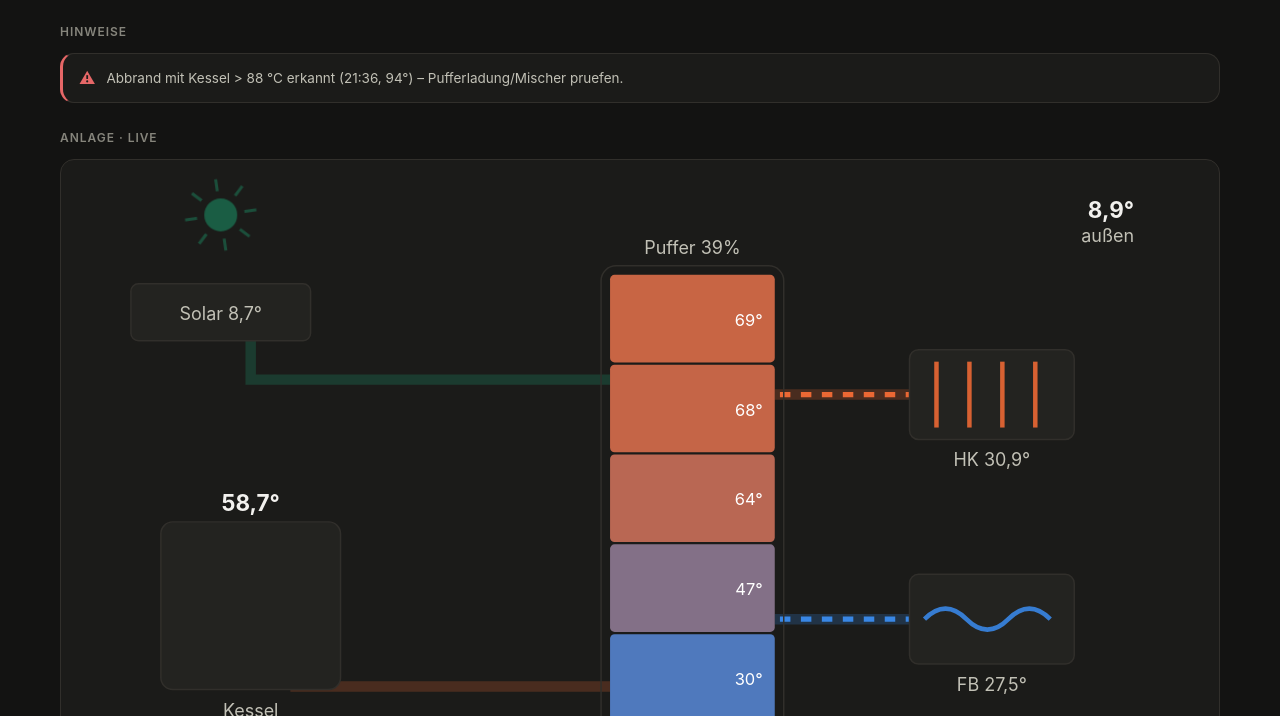
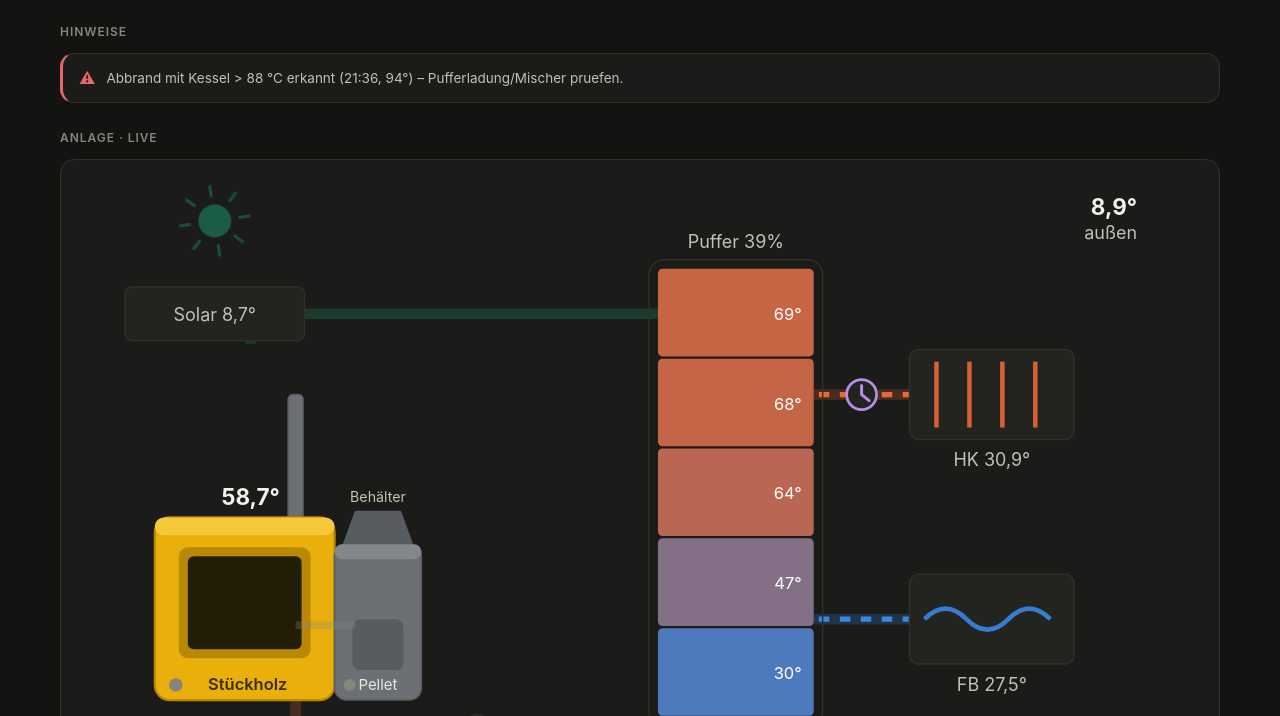
Before and after one commit to mknxb/heizung, a plain HTML site: page index.html in a window 1280 px wide. Shown: the part 84-800 px from the top of the page. Drawn offline with Linux system fonts and the light colour scheme.

Commit message:
Dashboard: ETA SH TWIN Schema (gelber Stückholzkessel + graues Pelletmodul, Förderschnecke, Kamin, Pumpe/Mischer, animiert & anklickbar)
Co-Authored-By: Claude Opus 4.8 <noreply@anthropic.com>
Claude-Session: https://claude.ai/code/session_01WqYnscH6jNsk57TqH9e2pC

```diff
--- a/index.html
+++ b/index.html
@@ -126,21 +126,49 @@ function schema(L){
  const solarOn=(L.solar_pumpe&&/ein|an|^1/i.test(''+L.solar_pumpe))||(L.kollektor!=null&&P[4]!=null&&L.kollektor>P[4]+4);
  const hkOn=(L.hk_vorlauf||0)>25,fbOn=(L.fb_vorlauf||0)>25;
  const pump=(L.kesselpumpe&&/ein|an|^1/i.test(''+L.kesselpumpe))||brennt;
- const bx=360,by=70,bw=110,bh=300,sb=bh/5;let bands='';
+ const YB='#e9b00c',YT='#f4c838',YD='#b98905',DK='#241d05',GB='#6c7074',GT='#82878c',GH='#575c60';
+ const bx=392,by=66,bw=104,bh=300,sb=bh/5;let bands='';
  for(let i=0;i<5;i++)bands+=`<rect x="${bx}" y="${by+i*sb}" width="${bw}" height="${sb-1.5}" rx="3" fill="${tcol(P[i])}" opacity="0.92"/><text x="${bx+bw-8}" y="${by+i*sb+sb/2+4}" text-anchor="end" style="fill:#fff;font-size:11px">${P[i]==null?'':Math.round(P[i])+'°'}</text>`;
  const flow=(d,color,on,rev)=>`<path d="${d}" fill="none" stroke="${color}" stroke-width="7" opacity="0.22"/>${on?`<path d="${d}" fill="none" stroke="${color}" stroke-width="3.5" class="flow"${rev?' style="animation-direction:reverse"':''}/>`:''}`;
- const flame=brennt?`<g class="flame"><path d="M120 338 q-15 -28 0 -50 q11 18 17 6 q11 22 -2 44 q-7 9 -15 0 Z" fill="var(--kessel)"/><path d="M120 336 q-8 -16 0 -30 q6 11 11 2 q6 13 -2 28 q-4 4 -9 0 Z" fill="var(--pellet)"/></g>`:'';
+ const pumpSym=(cx,cy,on,tt)=>`<g class="comp" data-tt="${tt}"><circle cx="${cx}" cy="${cy}" r="10" fill="var(--surface2)" stroke="${on?'var(--kessel)':'var(--border)'}" stroke-width="${on?1.8:1}"/><g transform="translate(${cx},${cy})" class="${on?'pumpon':''}"><line x1="-6" y1="0" x2="6" y2="0" stroke="${on?'var(--kessel)':'var(--t3)'}" stroke-width="2"/><line x1="0" y1="-6" x2="0" y2="6" stroke="${on?'var(--kessel)':'var(--t3)'}" stroke-width="2"/></g></g>`;
+ const mischSym=(cx,cy,on,tt)=>`<g class="comp" data-tt="${tt}"><circle cx="${cx}" cy="${cy}" r="10" fill="var(--surface2)" stroke="${on?'var(--mischer)':'var(--border)'}" stroke-width="${on?1.8:1}"/><path d="M${cx} ${cy-6} L${cx} ${cy} L${cx+5} ${cy+4}" fill="none" stroke="${on?'var(--mischer)':'var(--t3)'}" stroke-width="2" stroke-linecap="round" stroke-linejoin="round"/></g>`;
+ const flame=brennt?`<g class="flame"><path d="M116 322 q-17 -30 1 -54 q12 20 19 6 q12 24 -4 48 q-7 10 -16 0 Z" fill="var(--kessel)"/><path d="M116 318 q-10 -18 1 -34 q7 12 11 3 q7 14 -3 30 q-4 5 -10 0 Z" fill="#f5a623"/><path d="M116 314 q-4 -10 1 -18 q4 6 6 2 q4 8 -1 16 q-3 3 -6 0 Z" fill="#ffd34d"/></g>`:'';
+ const glut=pelB?`<circle cx="205" cy="320" r="6" fill="var(--kessel)" class="flame"/>`:'';
+ const smoke=brennt?`<g class="flame" opacity="0.5"><circle cx="150" cy="150" r="7" fill="var(--t3)"/><circle cx="156" cy="138" r="5" fill="var(--t3)" opacity="0.7"/><circle cx="148" cy="128" r="4" fill="var(--t3)" opacity="0.5"/></g>`:'';
  return `<svg viewBox="0 0 760 400" class="schema">
-  ${flow('M150 300 L150 345 L360 345','#eb6834',pump)}
-  ${flow('M120 114 L120 140 L360 140','#1baf7a',solarOn)}
-  ${flow('M470 150 L560 150','#eb6834',hkOn)}
-  ${flow('M470 300 L560 300','#3987e5',fbOn)}
-  <g class="comp" data-tt="Kollektor ${de(L.kollektor)}°C${solarOn?' · Pumpe läuft':''}"><g transform="translate(100,30)"><g class="rays" opacity="${solarOn?1:0.35}">${[0,1,2,3,4,5,6,7].map(i=>`<line x1="0" y1="-16" x2="0" y2="-24" stroke="var(--solar)" stroke-width="2" transform="rotate(${i*45})"/>`).join('')}</g><circle r="11" fill="var(--solar)" opacity="${solarOn?1:0.45}"/></g><rect x="40" y="76" width="120" height="38" rx="5" fill="var(--surface2)" stroke="var(--border)"/><text x="100" y="100" text-anchor="middle">Solar ${de(L.kollektor)}°</text></g>
-  <g class="comp" data-tt="Kessel ${de(L.kessel)}°C · Abgas ${de(L.abgas)}°C · ${brennt?'brennt':'bereit'}"><rect x="60" y="235" width="120" height="112" rx="8" fill="var(--surface2)" stroke="${brennt?'var(--kessel)':'var(--border)'}" stroke-width="${brennt?2:1}"/>${flame}<text x="120" y="228" text-anchor="middle" class="big">${de(L.kessel)}°</text><text x="120" y="365" text-anchor="middle">Kessel${pelB?' · Pellet':''}</text></g>
-  <g class="comp" data-tt="Puffer ${de(L.puffer_ladung)}% · oben ${de(P[0])}° unten ${de(P[4])}°"><rect x="${bx-6}" y="${by-6}" width="${bw+12}" height="${bh+12}" rx="10" fill="none" stroke="var(--border)"/>${bands}<text x="${bx+bw/2}" y="${by-14}" text-anchor="middle">Puffer ${de(L.puffer_ladung)}%</text></g>
+  <rect x="145" y="150" width="10" height="86" rx="3" fill="${GB}" stroke="${GH}"/>${smoke}
+  ${flow(`M150 354 L150 374 L${bx} 374 L${bx} ${by+bh}`,'#eb6834',pump)}
+  ${flow(`M120 116 L120 96 L${bx} 96`,'#1baf7a',solarOn)}
+  ${flow(`M${bx+bw} 150 L560 150`,'#eb6834',hkOn)}
+  ${flow(`M${bx+bw} 300 L560 300`,'#3987e5',fbOn)}
+  <g class="comp" data-tt="Solar-Kollektor ${de(L.kollektor)}°C${solarOn?' · Pumpe läuft':''}"><g transform="translate(96,34)"><g class="rays" opacity="${solarOn?1:0.35}">${[0,1,2,3,4,5,6,7].map(i=>`<line x1="0" y1="-16" x2="0" y2="-24" stroke="var(--solar)" stroke-width="2" transform="rotate(${i*45})"/>`).join('')}</g><circle r="11" fill="var(--solar)" opacity="${solarOn?1:0.45}"/></g><rect x="36" y="78" width="120" height="36" rx="5" fill="var(--surface2)" stroke="var(--border)"/><text x="96" y="101" text-anchor="middle">Solar ${de(L.kollektor)}°</text></g>
+  <g class="comp" data-tt="Stückholzkessel ${de(L.kessel)}°C · Abgas ${de(L.abgas)}°C · ${brennt&&!pelB?'brennt':(brennt?'':'bereit')}">
+   <rect x="56" y="232" width="120" height="122" rx="10" fill="${YB}" stroke="${YD}" stroke-width="1.5"/>
+   <rect x="56" y="232" width="120" height="12" rx="6" fill="${YT}"/>
+   <rect x="72" y="252" width="88" height="74" rx="6" fill="${YD}"/>
+   <rect x="78" y="258" width="76" height="62" rx="4" fill="${DK}"/>
+   ${flame}
+   <circle cx="70" cy="344" r="4.5" fill="${brennt&&!pelB?'var(--o2)':'var(--t3)'}"/>
+   <text x="120" y="224" text-anchor="middle" class="big">${de(L.kessel)}°</text>
+   <text x="118" y="347" text-anchor="middle" style="fill:#3a2e05;font-weight:600;font-size:11px">Stückholz</text>
+  </g>
+  <g class="comp" data-tt="Pelletmodul · ${pelB?'in Betrieb':'bereit'} · Vorrat ${de(L.lager_vorrat)} kg">
+   <path d="M182 250 L190 228 L220 228 L228 250 Z" fill="${GH}" stroke="${GH}"/>
+   <rect x="176" y="250" width="58" height="104" rx="8" fill="${GB}" stroke="${pelB?'var(--kessel)':GH}" stroke-width="${pelB?2:1}"/>
+   <rect x="176" y="250" width="58" height="10" rx="5" fill="${GT}"/>
+   <rect x="188" y="300" width="34" height="34" rx="5" fill="${GH}"/>
+   ${glut}
+   <circle cx="186" cy="344" r="4" fill="${pelB?'var(--o2)':'var(--t3)'}"/>
+   <text x="205" y="347" text-anchor="middle" style="fill:#e9e8e3;font-size:10px">Pellet</text>
+   <text x="205" y="222" text-anchor="middle" style="font-size:9.5px">Behälter</text>
+  </g>
+  <g class="comp" data-tt="Förderschnecke${pelB?' · fördert Pellets':''}"><path d="M150 304 L190 304" fill="none" stroke="${pelB?'var(--pellet)':'var(--t3)'}" stroke-width="5" opacity="0.3"/>${pelB?`<path d="M150 304 L190 304" fill="none" stroke="var(--pellet)" stroke-width="3" class="flow"/>`:''}</g>
+  ${pumpSym(271,374,pump,`Kesselpumpe · ${pump?'läuft':'aus'}`)}
+  <g class="comp" data-tt="Pufferspeicher 3.000 l · Ladung ${de(L.puffer_ladung)}% · oben ${de(P[0])}° unten ${de(P[4])}°"><rect x="${bx-6}" y="${by-6}" width="${bw+12}" height="${bh+12}" rx="10" fill="none" stroke="var(--border)"/>${bands}<text x="${bx+bw/2}" y="${by-14}" text-anchor="middle">Puffer ${de(L.puffer_ladung)}%</text></g>
+  ${mischSym(528,150,hkOn,`Mischer Heizkörper · ${de(L.mischer_pos)}%`)}
   <g class="comp" data-tt="Heizkörper-Vorlauf ${de(L.hk_vorlauf)}°C"><rect x="560" y="120" width="110" height="60" rx="6" fill="var(--surface2)" stroke="var(--border)"/>${[0,1,2,3].map(i=>`<line x1="${578+i*22}" y1="128" x2="${578+i*22}" y2="172" stroke="var(--kessel)" stroke-width="3" opacity="${hkOn?0.9:0.3}"/>`).join('')}<text x="615" y="198" text-anchor="middle">HK ${de(L.hk_vorlauf)}°</text></g>
   <g class="comp" data-tt="Fußboden-Vorlauf ${de(L.fb_vorlauf)}°C"><rect x="560" y="270" width="110" height="60" rx="6" fill="var(--surface2)" stroke="var(--border)"/><path d="M570 300 q14 -14 28 0 q14 14 28 0 q14 -14 28 0" fill="none" stroke="var(--ruecklauf)" stroke-width="3" opacity="${fbOn?0.9:0.3}"/><text x="615" y="348" text-anchor="middle">FB ${de(L.fb_vorlauf)}°</text></g>
-  <text x="710" y="32" text-anchor="end" class="big">${de(L.aussen)}°</text><text x="710" y="48" text-anchor="end">außen</text>
+  <text x="712" y="30" text-anchor="end" class="big">${de(L.aussen)}°</text><text x="712" y="46" text-anchor="end">außen</text>
  </svg>`;
 }
 function hbars(rows,unit){const mx=Math.max(...rows.map(r=>r.v||0),1);return rows.map(r=>`<div style="display:flex;align-items:center;gap:12px;margin:9px 0"><div style="width:110px;font-size:13px;color:var(--t2);flex-shrink:0">${r.n}</div><div style="flex:1;background:var(--surface2);border-radius:6px;height:26px;overflow:hidden"><div style="height:100%;border-radius:6px;display:flex;align-items:center;justify-content:flex-end;padding-right:8px;font-size:12px;font-weight:600;color:#fff;min-width:46px;width:${Math.max((r.v||0)/mx*100,6)}%;background:var(${r.c})">${de(r.v)} ${unit}</div></div></div>`).join('');}
```
